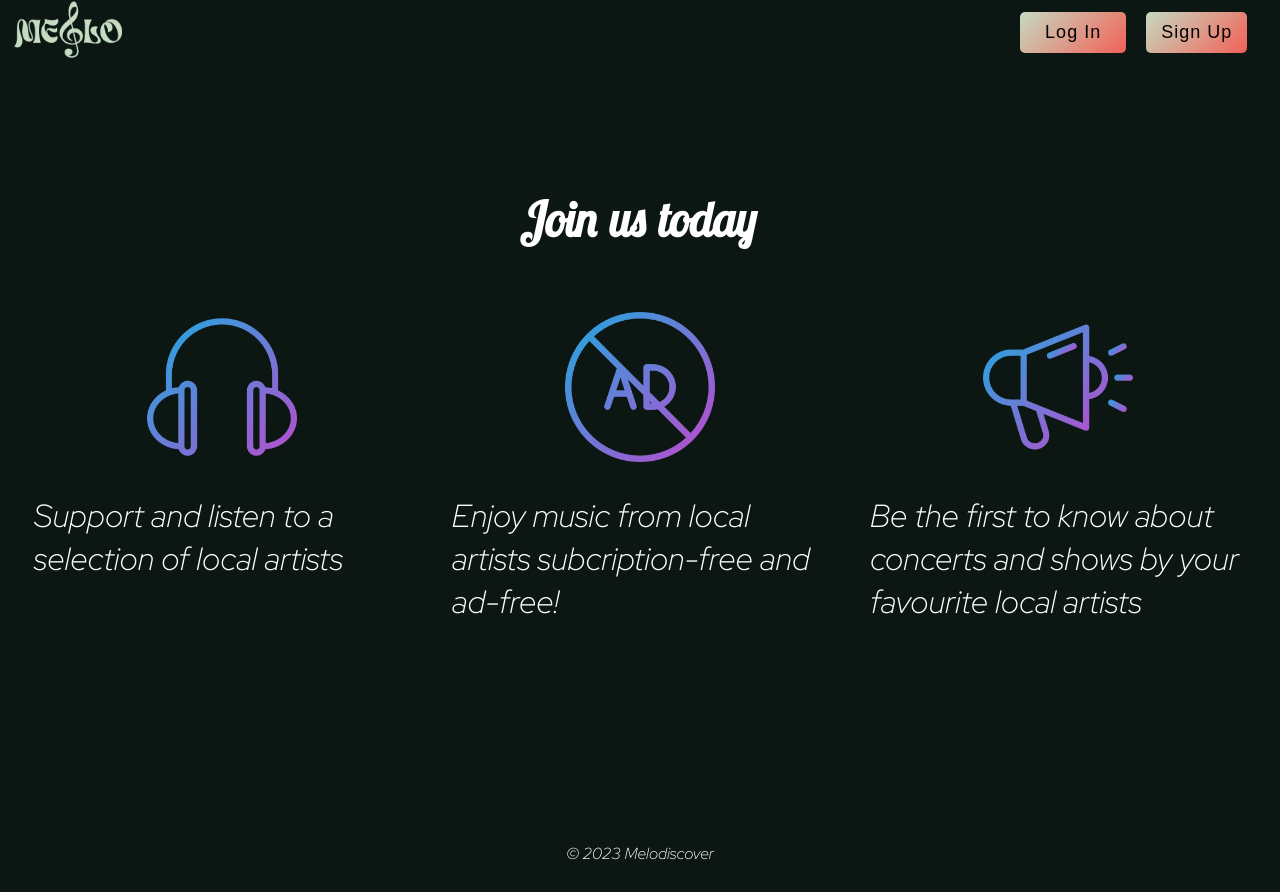
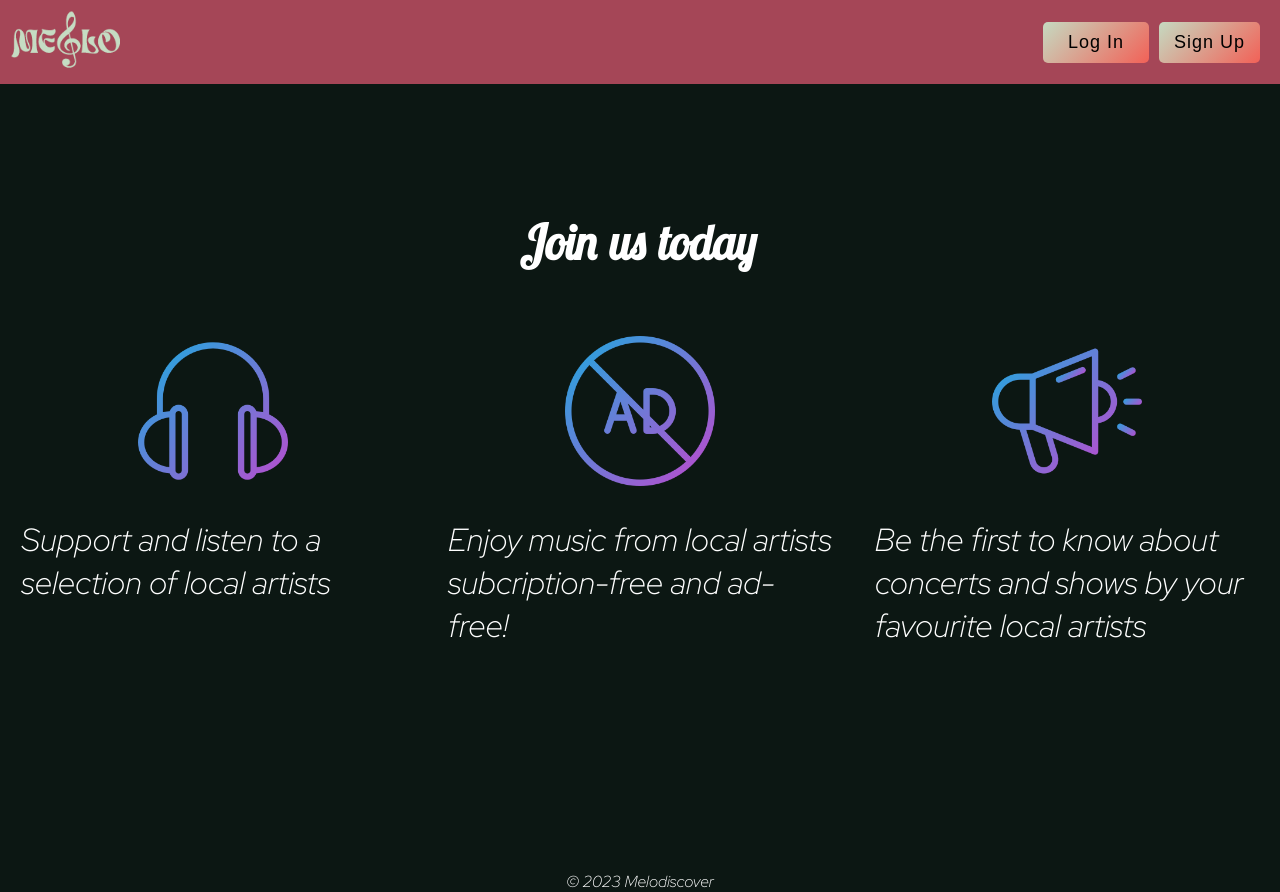
Before and after one commit to mehrdad-ordobadi/Melo, a Flask app: page / in a window 1280 px wide. Before the commit the page ends 860 px from the top, so only its background shows below. Run offline with Flask 3, Linux system fonts and the light colour scheme.

Commit message:
put navigation on homepage to look similar to other pages

```diff
--- a/app/static/homepage.css
+++ b/app/static/homepage.css
@@ -2,7 +2,7 @@
 
 body {
   background-color: #0C1713;
-  margin: 0px 1%;
+  margin: 0;
 }
 
 button {
@@ -13,21 +13,12 @@ button {
   cursor: pointer;
 }
 
-nav {
-  color: white;
+.top-nav {
+  background-color: #A54657;
   display: flex;
   justify-content: space-between;
   align-items: center;
-  padding: 0px;
-}
-
-
-h2 {
-  margin: 0px;
-}
-
-main {
-  margin-top: 10%;
+  padding: 10px;
 }
 
 nav .logo {
@@ -49,6 +40,14 @@ nav .login_signup {
   flex-direction: row;
   width: 50%;
   justify-content: end;
+}
+
+h2 {
+  margin: 0px;
+}
+
+main {
+  margin-top: 10%;
 }
 
 .main_images {
@@ -96,7 +95,7 @@ p {
 }
 
 .login_signup a {
-  padding-right: 20px;
+  padding-right: 10px;
 }
 
 .login-btn {
--- a/app/templates/homepage.html
+++ b/app/templates/homepage.html
@@ -17,7 +17,7 @@
 {% endblock %}
 
 {% block content %}
-<nav>
+<nav class="top-nav">
   <div class="logo">
     <a href="index.html"><img src="../static/homepage-images/melo-logo-150.png" alt="Logo"></a>
   </div>
@@ -28,6 +28,7 @@
     <button type="button" class="signup-btn">Sign Up</button></a>
   </div>
 </nav>
+
 <main>
   <h2> <i>Join us today</i></h1>
     <div class="main_images">
```
